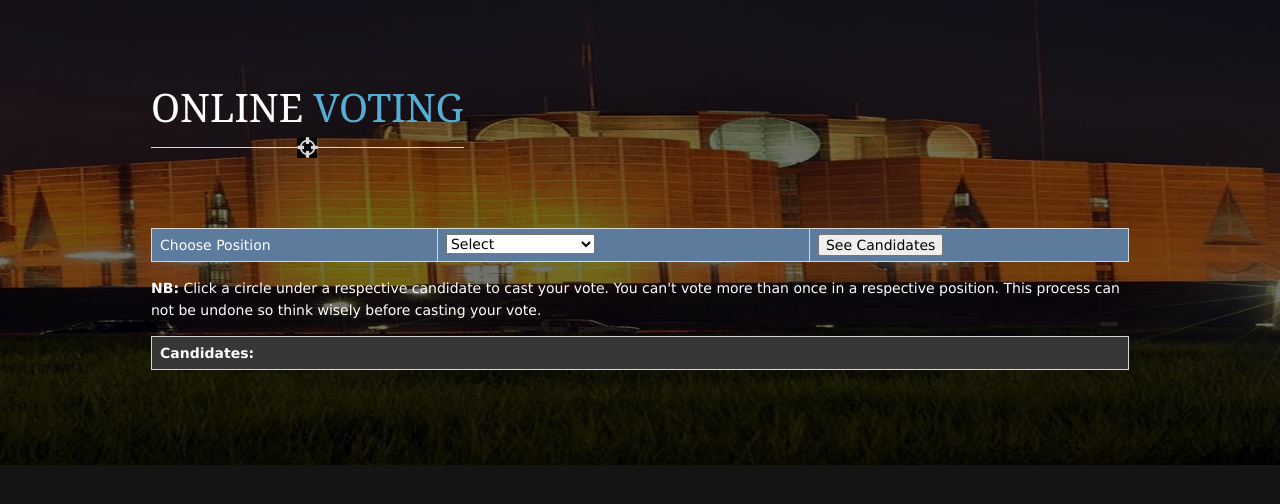
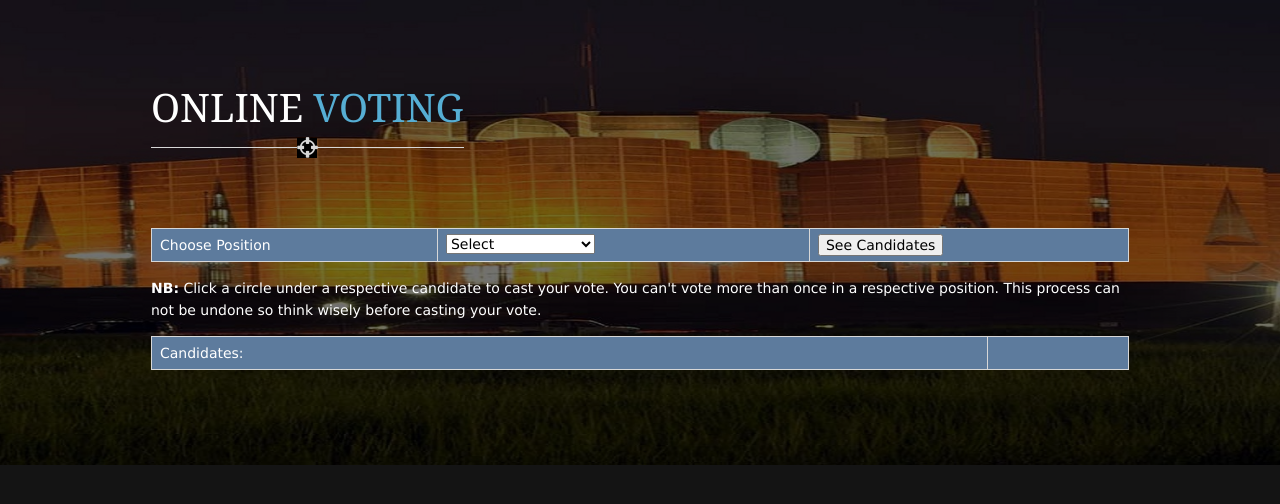
Before and after one commit to manjugowda-max/e-Voting-with-Blockchain, a PHP site: page /online_voting/vote.php in a window 1280 px wide. Shown: the part 81-585 px from the top of the page. Run offline with PHP 8.4, Linux system fonts and the light colour scheme; the visitor is signed in with stand-in values (Sample User, id 1); tables that the repository leaves empty or names only in its code hold one stand-in row (values such as "Sample post"); lists and menus that the app fills with data are empty.

Commit message:
vote.php got updated

```diff
--- a/vote.php
+++ b/vote.php
@@ -178,8 +178,10 @@ if (isset($_POST['Submit'])) {
             <table bgcolor="#00FF00" width="270" align="center">
             <form>
             <tr>
-                <th>Candidates:</th>
+                <td bgcolor="#5D7B9D">Candidates:</td>
+                <td bgcolor="#5D7B9D"></td>
             </tr>
+
             <?php
 
                 if (isset($_POST['Submit']))
@@ -187,21 +189,18 @@ if (isset($_POST['Submit'])) {
                   while ($row=mysql_fetch_array($result)){
 
                       echo "<tr>";
-                      echo "<td style='background-color:#bf00ff'>" . $row['candidate_name']."</td>";
-                      echo "<td style='background-color:#bf00ff'><input type='radio' name='vote' value='$row[candidate_name]' onclick='getVote(this.value)' /></td>";
+                      echo "<td style='background-color:#5D7B9D'>" . $row['candidate_name']."</td>";
+                      echo "<td style='background-color:#5D7B9D'><input type='radio' name='vote' value='$row[candidate_name]' onclick='getVote(this.value)' /></td>";
                       echo "</tr>";
                   }
                   mysql_free_result($result);
                   mysql_close($link);
               //}
                 }
-                else
-              // do nothing
             ?>
 
             <tr>
                 <p><b>NB:</b> Click a circle under a respective candidate to cast your vote. You can't vote more than once in a respective position. This process can not be undone so think wisely before casting your vote.</p>
-
             </tr>
             </form>
             </table>
```
